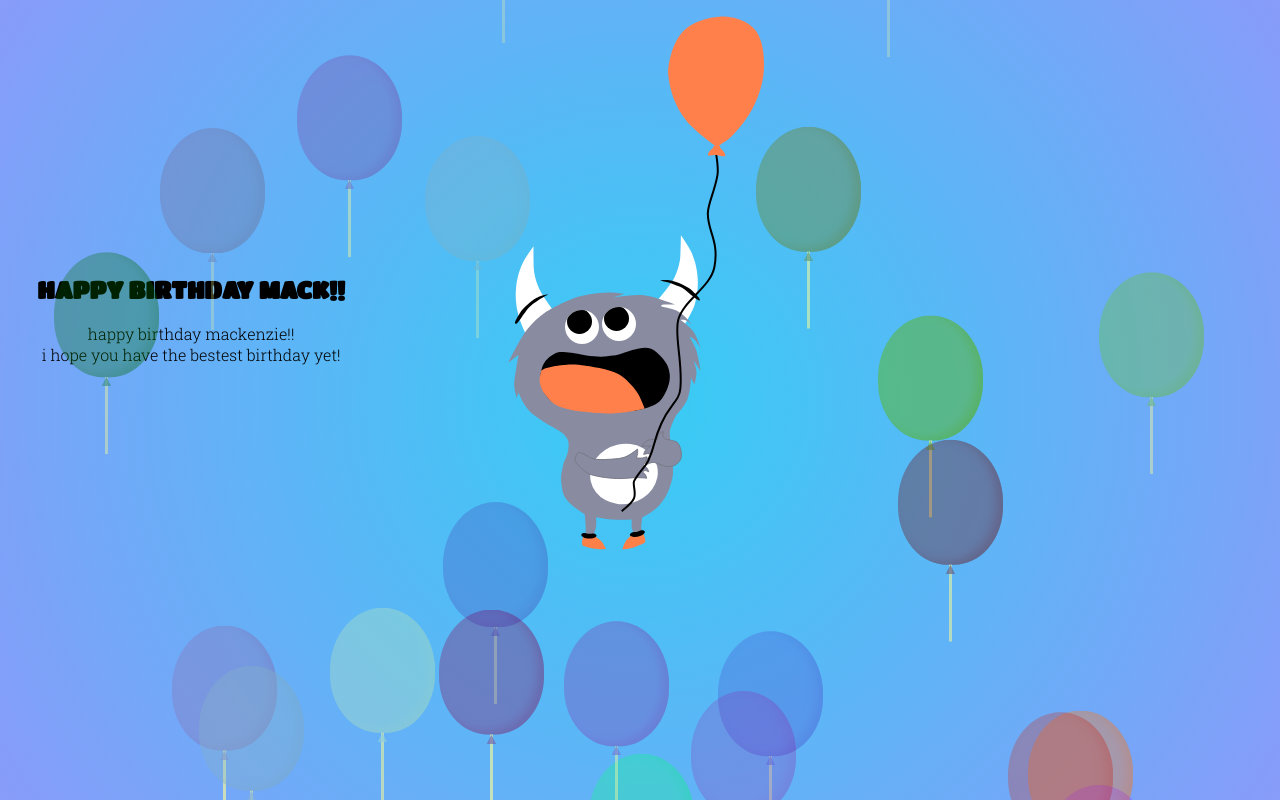
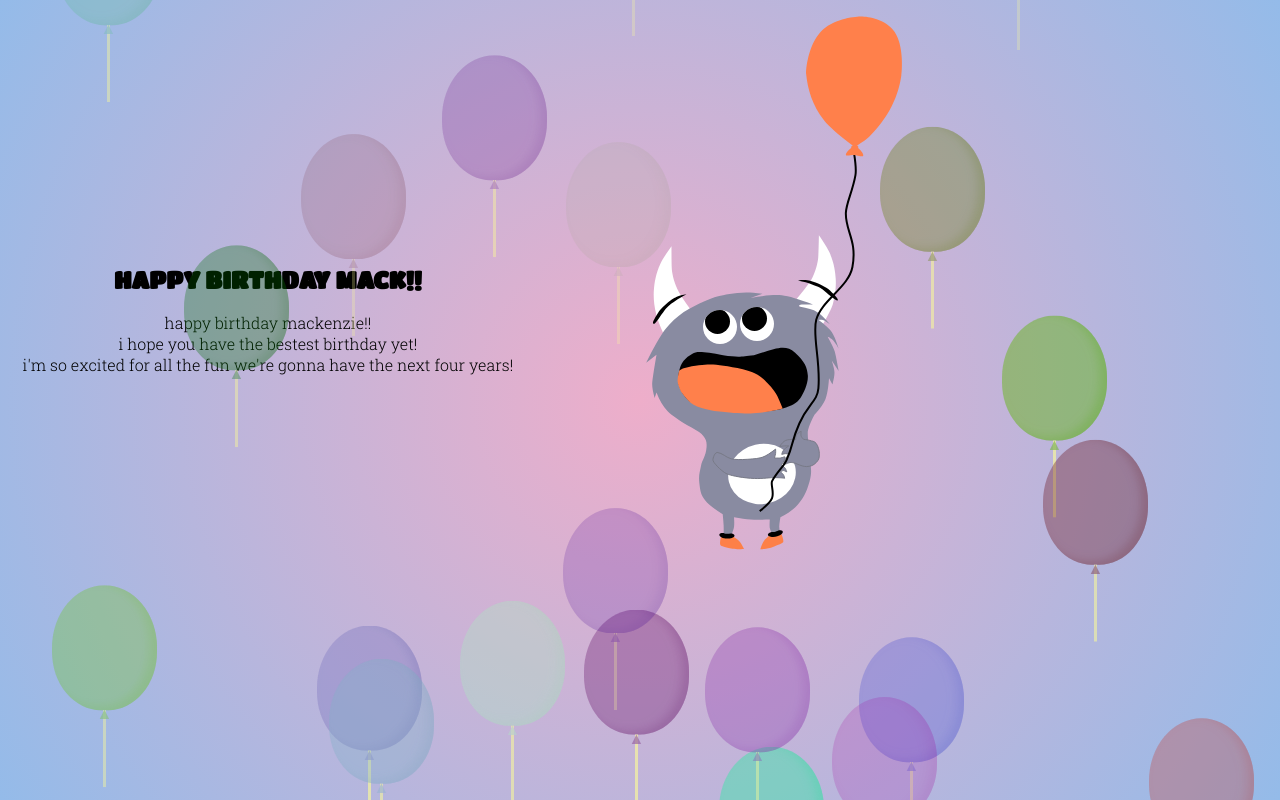
Before and after one commit to Kandles11/mack-card, a plain HTML site: page index.html in a window 1280 px wide. Drawn offline with Linux system fonts and the light colour scheme; a web font is replaced by a local one.

Commit message:
Add files via upload

```diff
--- a/index.html
+++ b/index.html
@@ -1,6 +1,7 @@
 <!DOCTYPE html>
 <html>
   <head>
+    <meta name="theme-color" content="#eeaeca">
     <meta name="viewport" content="width=device-width, initial-scale=1.0" />
     <title>Happy Birthday!</title>
     <meta name="description" content="description"/>
@@ -18,7 +19,7 @@
             <div class="message">
                 <h2>HAPPY BIRTHDAY MACK!!</h2>
                 <p>
-                    happy birthday mackenzie!! <br> i hope you have the bestest birthday yet!
+                    happy birthday mackenzie!! <br> i hope you have the bestest birthday yet! <br> i'm so excited for all the fun we're gonna have the next four years!
                 </p>
             </div>
             <div class="center">
--- a/stylesheet.css
+++ b/stylesheet.css
@@ -5,7 +5,7 @@
 body {
     margin: 0;
     padding: 0;
-    background-image: radial-gradient(circle, #36cdf4, #889bf9);
+    background: radial-gradient(circle, rgba(238,174,202,1) 0%, rgba(148,187,233,1) 100%);
     display: flex;
     align-items: center;
     height: 100vh;
@@ -66,11 +66,11 @@ body {
     font-family: 'Roboto Slab', serif;
   }
 
-    .center {
-        margin: auto;
-        width: 50%;
+.center {
+  margin: auto;
+  width: 50%;
 
-    }
+}
 
     button {
         margin:0 auto;
```
